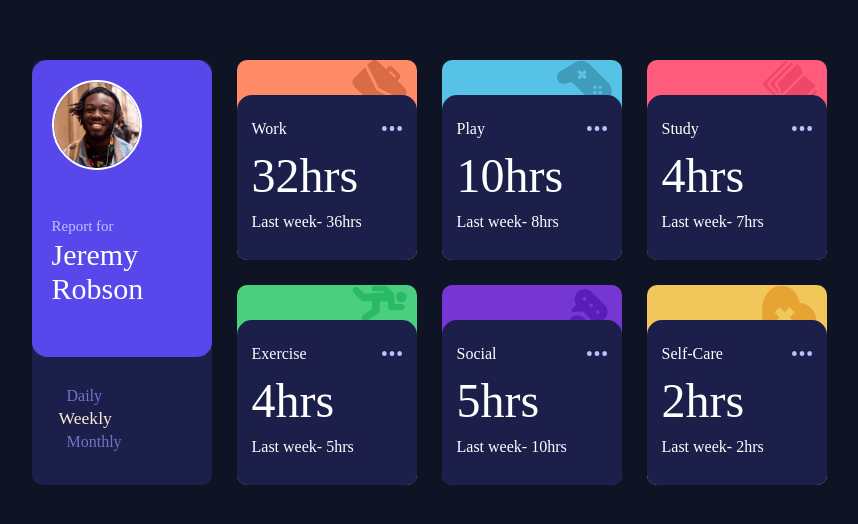
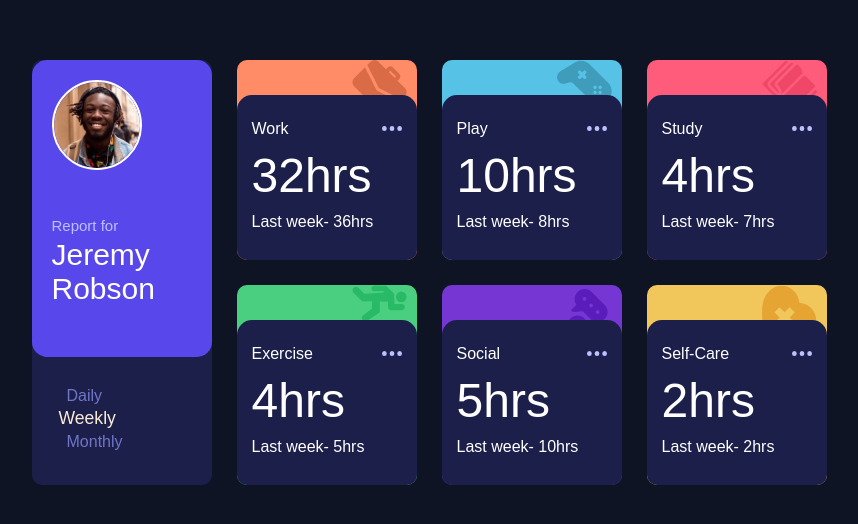
Before and after one commit to Sapientia01/Time-Tracking-Dashboard, a plain HTML site: page index.html in a window 1280 px wide. Shown: the part 128-652 px from the top of the page, without its empty margins (211-1069 px from the left). Drawn offline with Linux system fonts and the light colour scheme.

Commit message:
Update style.css

```diff
--- a/style.css
+++ b/style.css
@@ -3,8 +3,8 @@
   margin: 0;
   box-sizing: border-box;
   color: #ffffff;
-
-  /* border: 1px solid #fff; */
+  font-family: "Space Grotesk", sans-serif;
+  font-optical-sizing: auto;
 }
 :root {
   --Blue: hsl(246, 80%, 60%);
```
